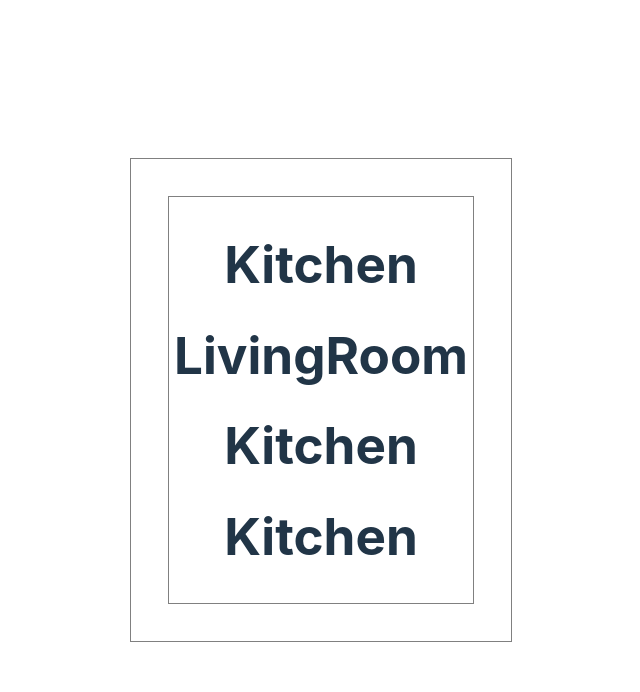
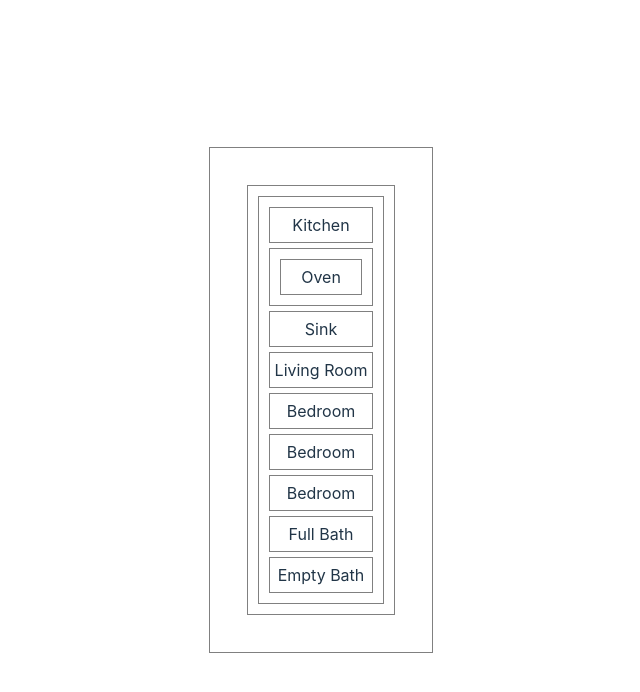
Before and after one commit to korycfitz/floorplan-lab, a React (Vite) app: page / in a window 1280 px wide. Shown: the top 692 px of the page, without its empty margins (319-959 px from the left). Built offline with nearby package versions, Linux system fonts and the light colour scheme.

Commit message:
add components for kitchen, living room, oven, sink, bedroom, bath

```diff
--- a/src/Bath.jsx
+++ b/src/Bath.jsx
@@ -1,8 +1,8 @@
 function Bath(props) {
   return (
-    <div>
-      <Bath size=''/>
-    </div>
+    <>
+      <div>{props.size} Bath</div>
+    </>
   )
 }
 
--- a/src/BathList.jsx
+++ /dev/null
@@ -1,9 +0,0 @@
-import Bath from "./Bath"
-
-function BathList(props) {
-  return (
-    <h1>Kitchen</h1>
-  )
-}
-
-export default BathList
--- a/src/Bedroom.jsx
+++ b/src/Bedroom.jsx
@@ -1,6 +1,8 @@
 function Bedroom(props) {
   return (
-    <h1>Kitchen</h1>
+    <>
+      <div>Bedroom {props.BedNum}</div>
+    </>
   )
 }
 
--- a/src/BedroomList.jsx
+++ /dev/null
@@ -1,9 +0,0 @@
-import Bedroom from "./Bedroom"
-
-function BedroomList(props) {
-  return (
-    <h1>Kitchen</h1>
-  )
-}
-
-export default BedroomList
--- a/src/FloorPlan.jsx
+++ b/src/FloorPlan.jsx
@@ -1,16 +1,19 @@
 import Kitchen from "./Kitchen";
 import LivingRoom from "./LivingRoom";
-import BedroomList from "./BedroomList";
-import BathList from "./BathList";
+import Bedroom from "./Bedroom";
+import Bath from "./Bath";
 
 function FloorPlan(props) {
   return (
-    <>
+    <div>
       <Kitchen />
       <LivingRoom />
-      <BedroomList />
-      <BathList />
-    </>
+      <Bedroom bedNum={1}/>
+      <Bedroom bedNum={2}/>
+      <Bedroom bedNum={3}/>
+      <Bath size='Full'/>
+      <Bath size='Empty'/>
+    </div>
   )
 }
 
--- a/src/Kitchen.jsx
+++ b/src/Kitchen.jsx
@@ -1,9 +1,13 @@
 import Oven from './Oven'
 import Sink from './Sink'
 
-function Kitchen(props) {
+const Kitchen = (props) => {
   return (
-    <h1>Kitchen</h1>
+    <>
+      <div>Kitchen</div>
+      <div><Oven /></div>
+      <Sink />
+    </>
   )
 }
 
--- a/src/LivingRoom.jsx
+++ b/src/LivingRoom.jsx
@@ -1,6 +1,8 @@
 function LivingRoom(props) {
   return (
-    <h1>LivingRoom</h1>
+    <div>
+      Living Room
+    </div>
   )
 }
 
--- a/src/Oven.jsx
+++ b/src/Oven.jsx
@@ -1,6 +1,8 @@
 function Oven(props) {
   return (
-    <h1>Kitchen</h1>
+    <div>
+      Oven
+    </div>
   )
 }
 
--- a/src/Sink.jsx
+++ b/src/Sink.jsx
@@ -1,6 +1,8 @@
 function Sink(props) {
   return (
-    <h1>Kitchen</h1>
+    <div>
+      Sink
+    </div>
   )
 }
 
```
